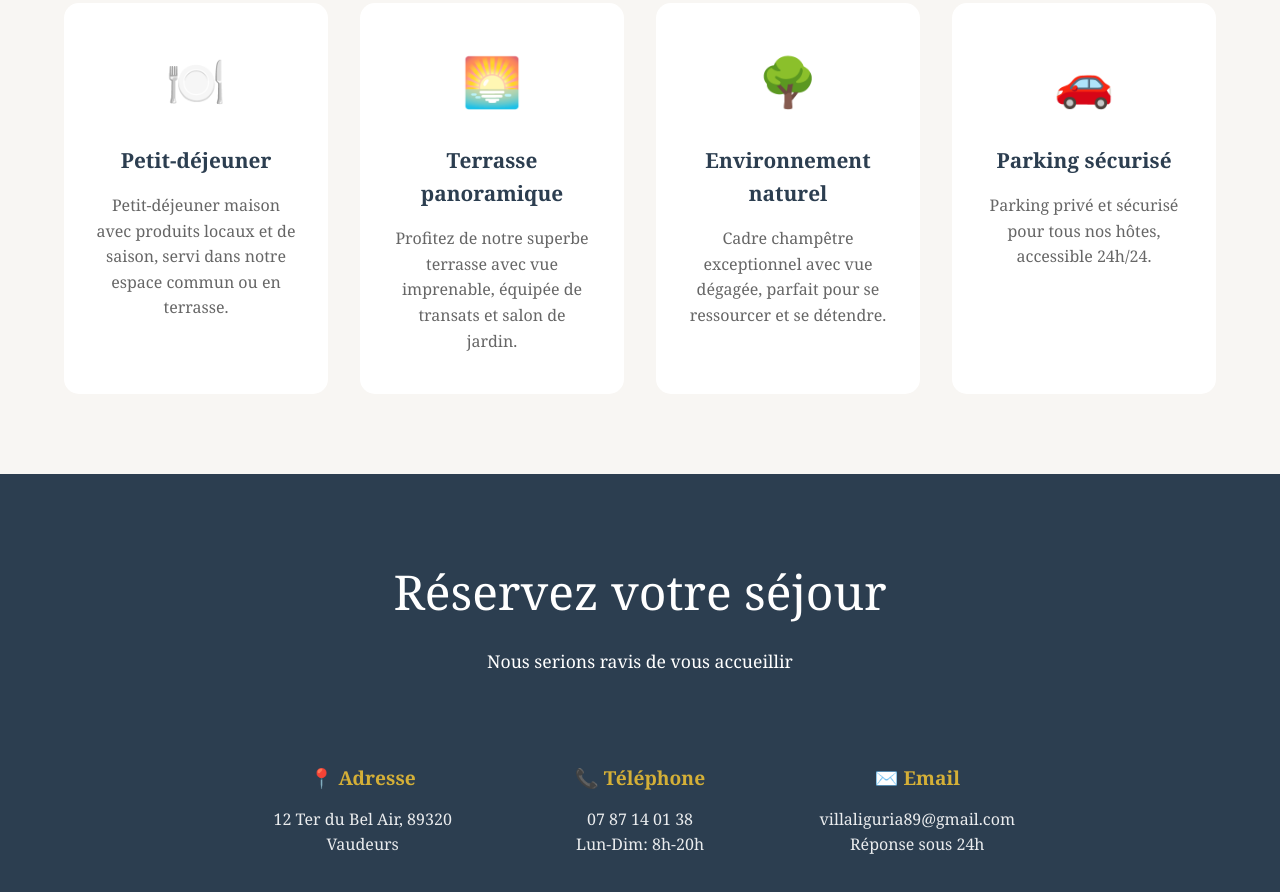
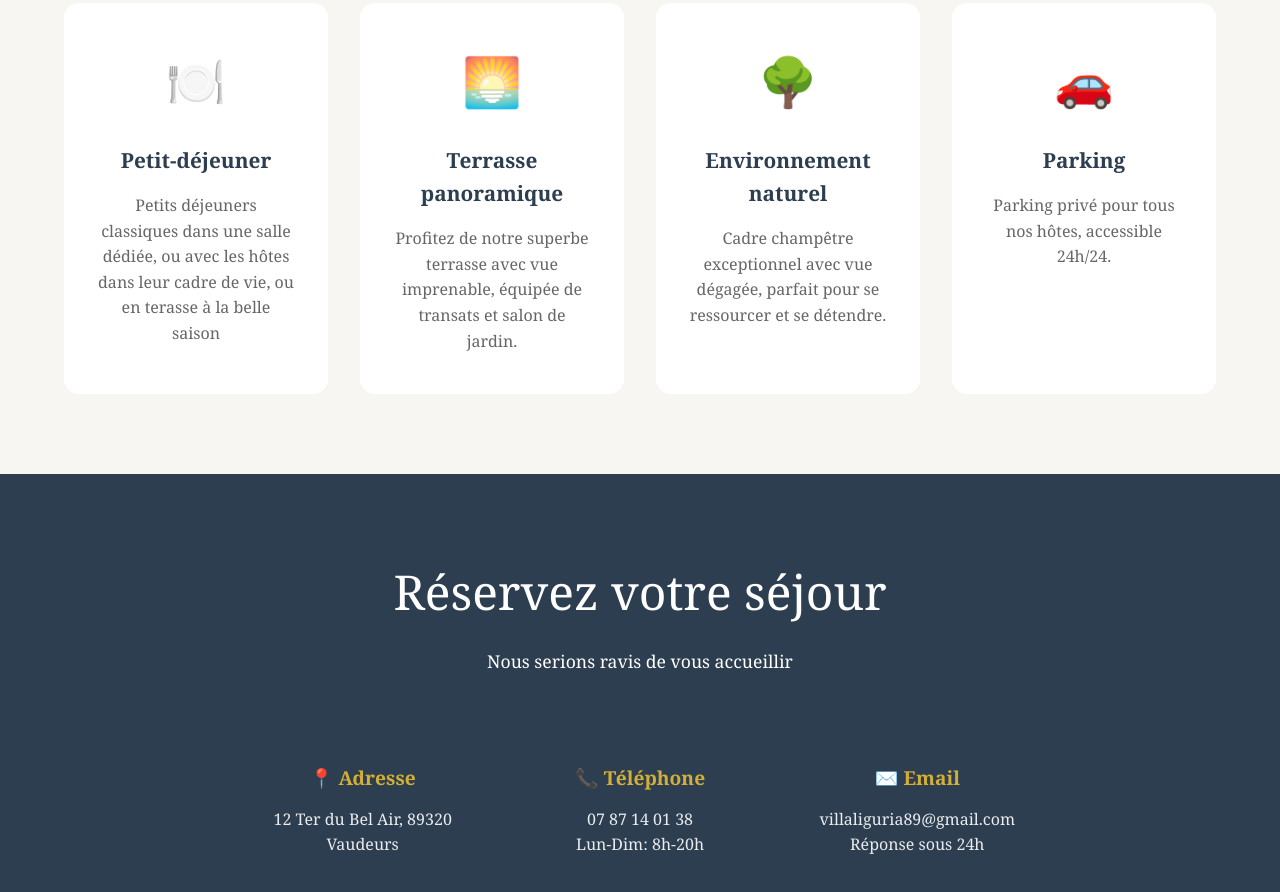
Before and after one commit to jeremyschiap/villaliguria, a plain HTML site: page index.html in a window 1280 px wide. Shown: the part 3025-3917 px from the top of the page. Drawn offline with Linux system fonts and the light colour scheme.

Commit message:
Update index.html

```diff
--- a/index.html
+++ b/index.html
@@ -697,7 +697,7 @@
             <div class="service-card">
                 <div class="service-icon">🍽️</div>
                 <h3>Petit-déjeuner</h3>
-                <p>Petit-déjeuner maison avec produits locaux et de saison, servi dans notre espace commun ou en terrasse.</p>
+                <p>Petits déjeuners classiques dans une salle dédiée, ou avec les hôtes dans leur cadre de vie, ou en terasse à la belle saison</p>
             </div>
             <div class="service-card">
                 <div class="service-icon">🌅</div>
@@ -711,8 +711,8 @@
             </div>
             <div class="service-card">
                 <div class="service-icon">🚗</div>
-                <h3>Parking sécurisé</h3>
-                <p>Parking privé et sécurisé pour tous nos hôtes, accessible 24h/24.</p>
+                <h3>Parking</h3>
+                <p>Parking privé pour tous nos hôtes, accessible 24h/24.</p>
             </div>
         </div>
     </section>
```
